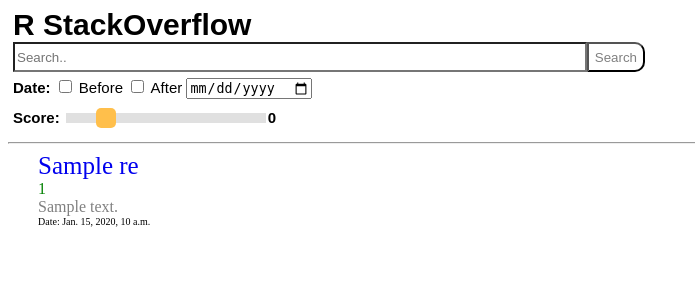
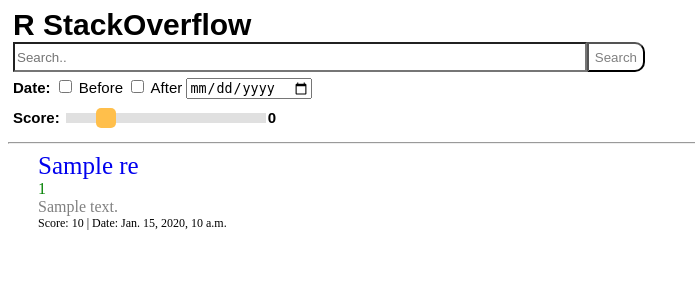
Before and after one commit to stefanklut/search-engine, a Django app: template search/search/templates/search.html in a window 1280 px wide. Shown: the top 300 px of the page, without its empty margins (0-695 px from the left). Run offline with Django 3.2, Linux system fonts and the light colour scheme; the template is opened without the code that fills it: most values are stand-ins (such as "Sample title", 1, 10 or a date in 2020).

Commit message:
Added score to the SERP

```diff
--- a/search/el_search.py
+++ b/search/el_search.py
@@ -135,7 +135,7 @@ def get_results(res, include_code=False):
 
         web_id = 'https://stackoverflow.com/questions/' + str(question['id'])
         date = question['date'][:10]
-        yield({'title':question['title'], 'id': web_id, 'description': result_string, 'question_date': date})
+        yield({'title':question['title'], 'id': web_id, 'description': result_string, 'question_date': date, 'score': question['score']})
 
 
 def make_word_cloud(question, i):
--- a/search/search/templates/search.html
+++ b/search/search/templates/search.html
@@ -107,7 +107,7 @@
     cursor: pointer;
 }
 .date {
-	font-size: 10px;
+	font-size: 12px;
 }
 .padding {
 	padding-top: 10px;
@@ -164,7 +164,7 @@
 				{{ res.description }}
 			</div>
 			<div class="date">
-				Date: {{ res.question_date }}
+				Score: {{ res.score }} | Date: {{ res.question_date }}
 			</div>
 		</div>
 	{% endfor %}
```
